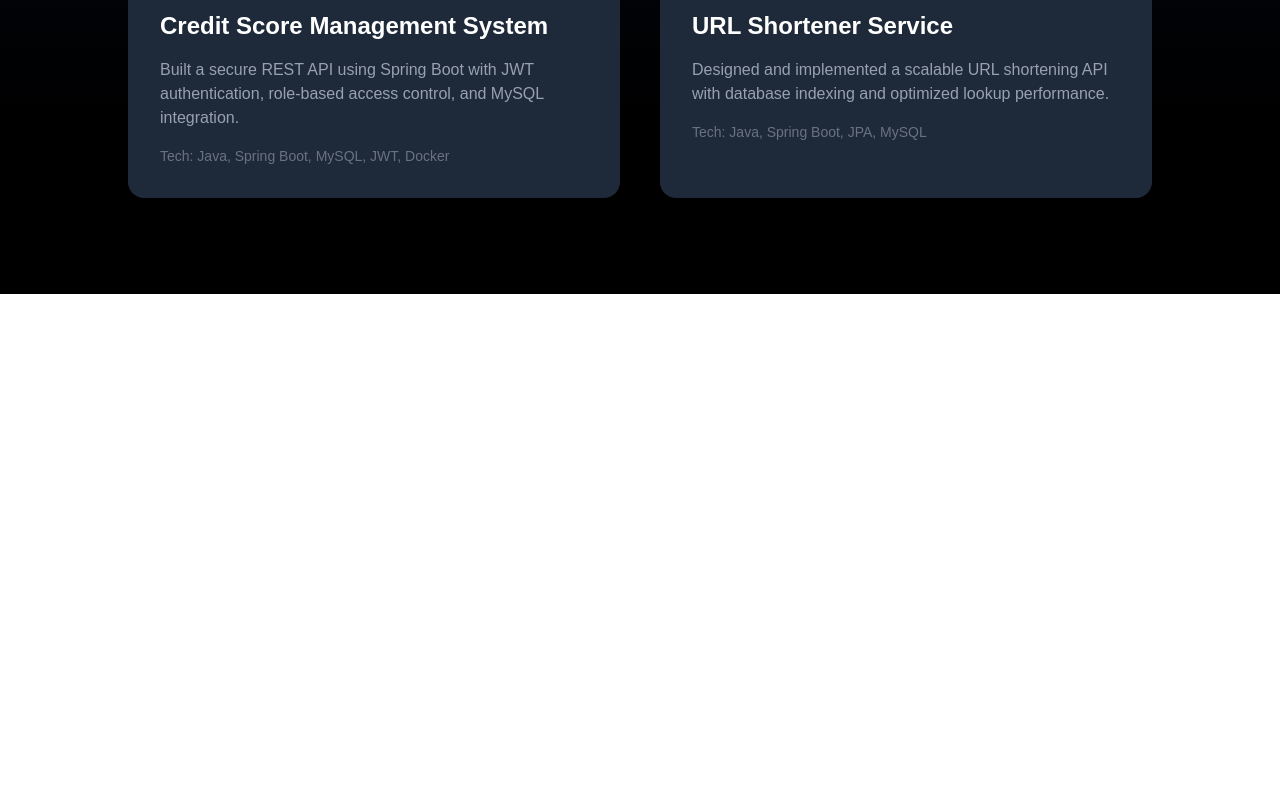
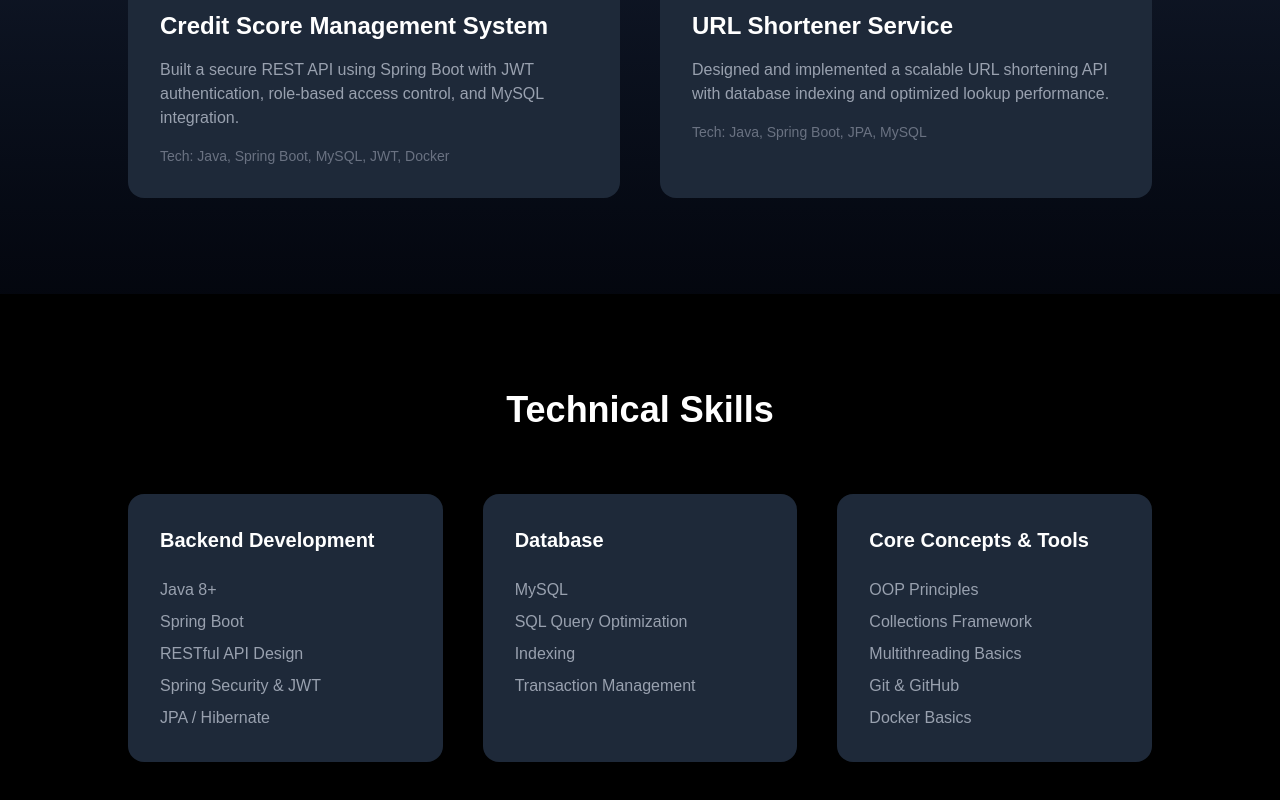
Before and after one commit to chetnashedame/chetna-portfolio, a Next.js app: page / in a window 1280 px wide. Shown: the part 1022-1822 px from the top of the page. Before the commit the page ends 1316 px from the top, so only its background shows below. Built offline with nearby package versions, Linux system fonts and the light colour scheme.

Commit message:
Refined skills section to backend focus

```diff
--- a/app/page.tsx
+++ b/app/page.tsx
@@ -78,6 +78,53 @@ export default function Home() {
         </div>
       </section>
 
+      {/* SKILLS SECTION */}
+<section className="py-24 px-6 bg-black">
+  <div className="max-w-5xl mx-auto">
+    <h2 className="text-4xl font-bold text-center mb-16">
+      Technical Skills
+    </h2>
+
+    <div className="grid md:grid-cols-3 gap-10">
+
+      {/* Backend */}
+      <div className="bg-gray-800 p-8 rounded-2xl hover:scale-105 transition">
+        <h3 className="text-xl font-semibold mb-6">Backend Development</h3>
+        <ul className="space-y-2 text-gray-400">
+          <li>Java 8+</li>
+          <li>Spring Boot</li>
+          <li>RESTful API Design</li>
+          <li>Spring Security & JWT</li>
+          <li>JPA / Hibernate</li>
+        </ul>
+      </div>
+
+      {/* Database */}
+      <div className="bg-gray-800 p-8 rounded-2xl hover:scale-105 transition">
+        <h3 className="text-xl font-semibold mb-6">Database</h3>
+        <ul className="space-y-2 text-gray-400">
+          <li>MySQL</li>
+          <li>SQL Query Optimization</li>
+          <li>Indexing</li>
+          <li>Transaction Management</li>
+        </ul>
+      </div>
+
+      {/* Core Concepts */}
+      <div className="bg-gray-800 p-8 rounded-2xl hover:scale-105 transition">
+        <h3 className="text-xl font-semibold mb-6">Core Concepts & Tools</h3>
+        <ul className="space-y-2 text-gray-400">
+          <li>OOP Principles</li>
+          <li>Collections Framework</li>
+          <li>Multithreading Basics</li>
+          <li>Git & GitHub</li>
+          <li>Docker Basics</li>
+        </ul>
+      </div>
+
+    </div>
+  </div>
+</section>
     </main>
   );
 }
```
